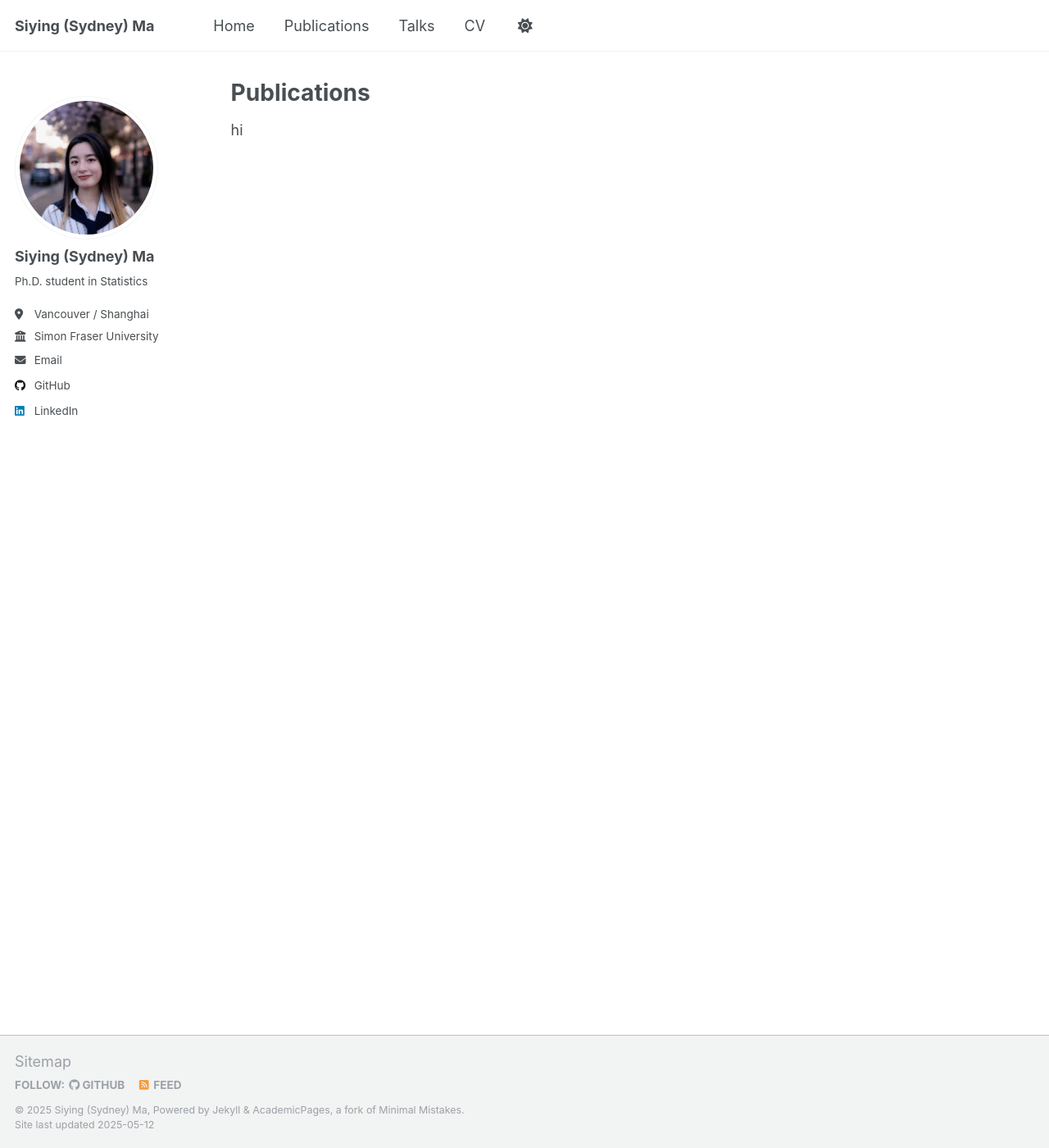
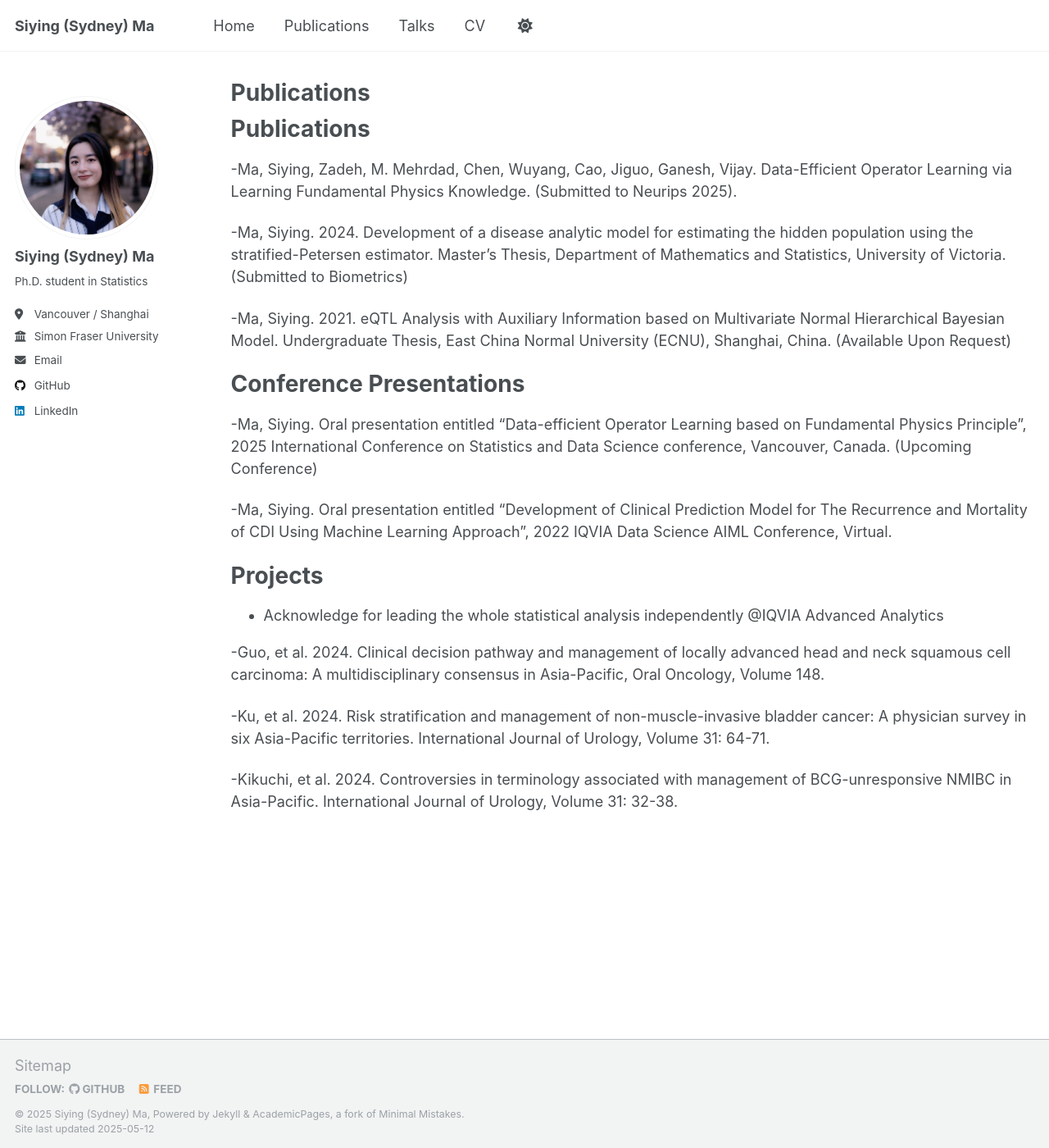
Before and after one commit to siying-ma/siying-ma.github.io, a Jekyll site: the page built from _pages/publications.md, in a window 1280 px wide and 1400 px high. Shown: the whole window at 82% size. Built offline with Jekyll 4.4.1, drawn with Linux system fonts in a browser that asks for light colours.

Commit message:
Update publications.md

```diff
--- a/_pages/publications.md
+++ b/_pages/publications.md
@@ -4,4 +4,27 @@ permalink: /publications/
 title: "Publications"
 author_profile: true
 ---
-hi
+Publications
+===
+
+-Ma, Siying, Zadeh, M. Mehrdad, Chen, Wuyang, Cao, Jiguo, Ganesh, Vijay. Data-Efficient Operator Learning via Learning Fundamental Physics Knowledge. (Submitted to Neurips 2025).
+
+-Ma, Siying. 2024. Development of a disease analytic model for estimating the hidden population using the stratified-Petersen estimator. Master’s Thesis, Department of Mathematics and Statistics, University of Victoria. (Submitted to Biometrics)
+
+-Ma, Siying. 2021. eQTL Analysis with Auxiliary Information based on Multivariate Normal Hierarchical Bayesian Model. Undergraduate Thesis, East China Normal University (ECNU), Shanghai, China. (Available Upon Request)
+
+Conference Presentations
+===
+-Ma, Siying. Oral presentation entitled “Data-efficient Operator Learning based on Fundamental Physics Principle”, 2025 International Conference on Statistics and Data Science conference, Vancouver, Canada. (Upcoming Conference)
+
+-Ma, Siying. Oral presentation entitled “Development of Clinical Prediction Model for The Recurrence and Mortality of CDI Using Machine Learning Approach”, 2022 IQVIA Data Science AIML Conference, Virtual.
+
+Projects
+===
+- Acknowledge for leading the whole statistical analysis independently @IQVIA Advanced Analytics
+
+-Guo, et al. 2024. Clinical decision pathway and management of locally advanced head and neck squamous cell carcinoma: A multidisciplinary consensus in Asia-Pacific, Oral Oncology, Volume 148.
+
+-Ku, et al. 2024. Risk stratification and management of non-muscle-invasive bladder cancer: A physician survey in six Asia-Pacific territories. International Journal of Urology, Volume 31: 64-71.
+
+-Kikuchi,  et al. 2024. Controversies in terminology associated with management of BCG-unresponsive NMIBC in Asia-Pacific.  International Journal of Urology, Volume 31: 32-38.
```
